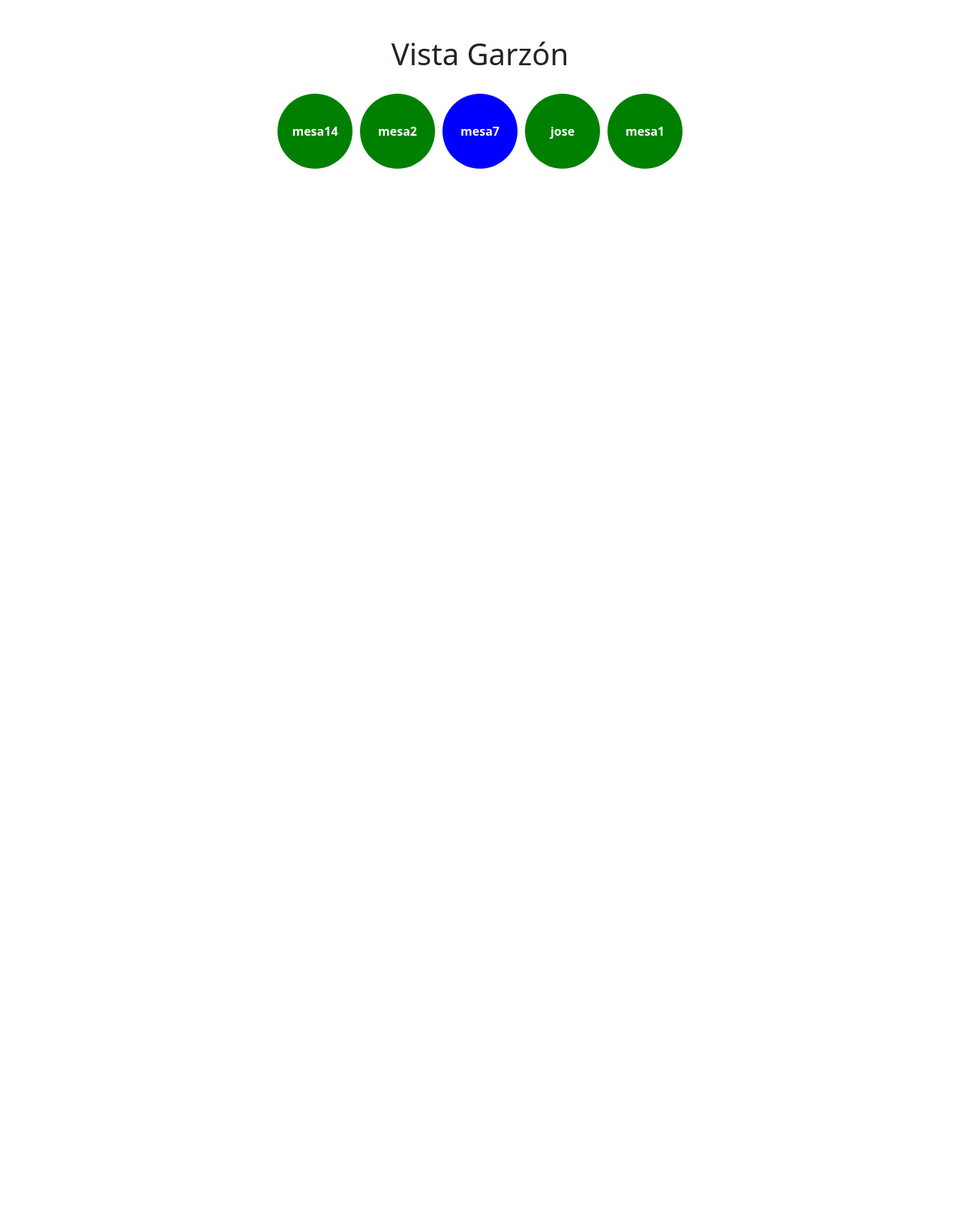
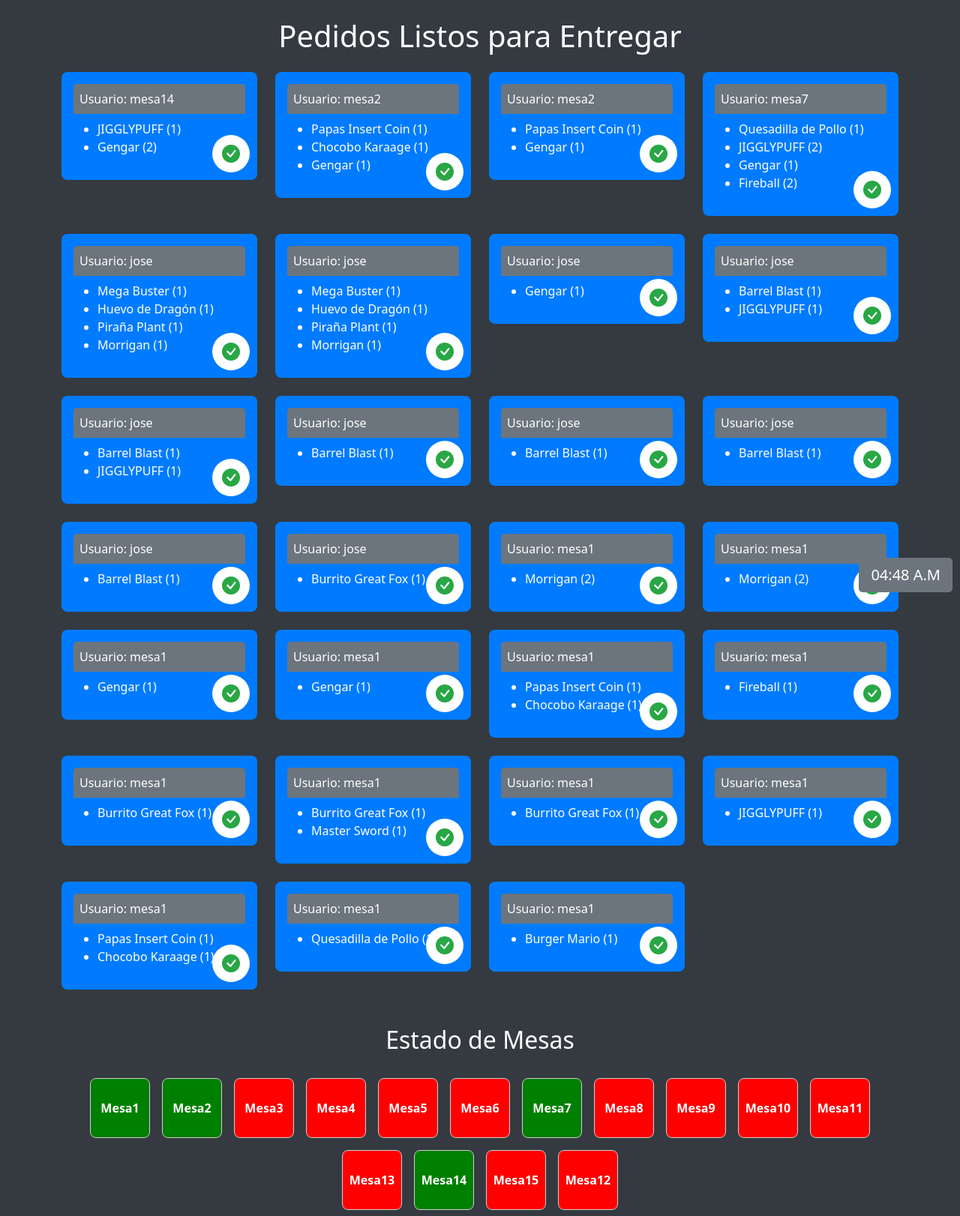
Before and after one commit to JIACaro/menu_touch, a Django app: page /garzon/ in a window 1280 px wide. Shown: the whole page at 75% size. Before the commit the page ends 225 px from the top, so only its background shows below. Run offline with Django 5.2, Linux system fonts and the light colour scheme; a user stored in the database is signed in; data comes from the database, SQL or seed files in the repository; both versions use the stored data as it was after the commit; some libraries are stand-ins or nearby versions.

Commit message:
mejoras a vista garzon

```diff
--- a/garzon/templates/garzon/gestion_pedidos.html
+++ b/garzon/templates/garzon/gestion_pedidos.html
@@ -1,39 +1,65 @@
+{% load static %}
 <!DOCTYPE html>
 <html lang="es">
 <head>
-    {% load static %}
     <meta charset="UTF-8">
     <meta name="viewport" content="width=device-width, initial-scale=1.0">
-    <title>Vista Garzón</title>
+    <title>Pedidos Listos para Entregar</title>
     <link rel="stylesheet" href="https://cdn.jsdelivr.net/npm/bootstrap@5.3.0-alpha1/dist/css/bootstrap.min.css">
-    <style>
-        .mesa {
-            width: 100px;
-            height: 100px;
-            margin: 5px;
-            text-align: center;
-            line-height: 100px;
-            border-radius: 50%;
-            color: white;
-            font-weight: bold;
-            cursor: pointer;
-        }
-        .mesa-prep { background-color: orange; } /* En preparación */
-        .mesa-list { background-color: green; }  /* Listo */
-        .mesa-entr { background-color: blue; }   /* Entregado */
-    </style>
+    <link rel="stylesheet" href="https://cdn.jsdelivr.net/npm/bootstrap-icons@1.9.0/font/bootstrap-icons.css">
+    <link rel="stylesheet" href="{% static 'css/garzon.css' %}">
 </head>
 <body>
-    <div class="container text-center mt-5">
-        <h1 class="mb-4">Vista Garzón</h1>
+
+    <form style="display: none;">{% csrf_token %}</form>
+
+<div class="container mt-4">
+    <h1 class="text-center mb-4">Pedidos Listos para Entregar</h1>
+    <div class="row g-4">
+        {% for pedido in pedidos %}
+            <div class="col-md-3">
+                <div class="order-card position-relative" id="order-card-{{ pedido.id }}">
+                    <div class="order-header">
+                        Usuario: {{ pedido.mesa.username }}
+                    </div>
+                    <ul class="mt-2">
+                        {% for pedido_producto in pedido.pedidoproducto_set.all %}
+                            <li>{{ pedido_producto.producto.nombre }} ({{ pedido_producto.cantidad }})</li>
+                        {% endfor %}
+                    </ul>
+                    <button class="check-button btn" data-order-id="{{ pedido.id }}">
+                        <i class="bi bi-check-circle-fill"></i>
+                    </button>
+                </div>
+            </div>
+        {% empty %}
+            <p class="text-center">No hay pedidos listos para entregar.</p>
+        {% endfor %}
+    </div>
+
+    <div class="mesas mt-5">
+        <h2 class="text-center mb-4">Estado de Mesas</h2>
         <div class="d-flex justify-content-center flex-wrap">
-            {% for mesa, estado in mesas_estado.items %}
-                <div class="mesa mesa-{{ estado|lower }}" data-pedido-id="{{ pedido.id }}">
-                    {{ mesa }}
-                </div>
+            {% for mesa in mesas_con_estados %}
+            <div class="mesa-card mx-2 my-2 text-center" style="width: 80px; height: 80px;
+                background-color:
+                    {% if mesa.estado == 'PAGAR' %} yellow
+                    {% elif mesa.estado == 'LIST' %} green
+                    {% elif mesa.estado == 'PREP' %} blue
+                    {% else %} red {% endif %};">
+                {{ mesa.username }}
+            </div>
             {% endfor %}
         </div>
     </div>
-    <script src="{% static 'js/garzon.js' %}"></script>
+
+
+    <div class="clock" id="clock">13:00 P.M</div>
+
+</div>
+
+<script src="https://cdn.jsdelivr.net/npm/bootstrap@5.3.0-alpha1/dist/js/bootstrap.bundle.min.js"></script>
+<script src="{% static 'js/garzon.js' %}"></script>
+
 </body>
 </html>
--- a/garzon/urls.py
+++ b/garzon/urls.py
@@ -2,5 +2,6 @@ from django.urls import path
 from . import views
 
 urlpatterns = [
-    path('', views.gestion_pedidos, name='garzon_gestion_pedidos'),
+    path('', views.gestion_pedidos, name='gestion_pedidos'),
+    path('cambiar-estado-pedido/<int:order_id>/', views.cambiar_estado_pedido_garzon, name='cambiar_estado_pedido_garzon'),
 ]
--- a/garzon/views.py
+++ b/garzon/views.py
@@ -1,14 +1,74 @@
 from django.shortcuts import render
-from pedidos.models import Pedido
+from pedidos.models import Pedido, PerfilUsuario  # Importa el modelo Pedido desde la aplicación de pedidos
+from django.http import JsonResponse
+from django.views.decorators.http import require_POST
+from django.views.decorators.csrf import csrf_exempt
+
+def gestion_pedidos(request):
+    # Filtra pedidos listos para entrega
+    pedidos = Pedido.objects.filter(estado='LIST').order_by('fecha_pedido')
+
+    # Filtra usuarios con el rol de "mesa"
+    perfiles_mesas = PerfilUsuario.objects.filter(rol='mesa')
+
+    # Calcula el estado de cada mesa basado en los estados actuales
+    mesas_con_estados = []
+    for perfil in perfiles_mesas:
+        mesa_pedidos = perfil.usuario.pedido_set.all()
+        if mesa_pedidos.filter(estado='PAGAR').exists():
+            estado = 'PAGAR'
+        elif mesa_pedidos.filter(estado='LIST').exists():
+            estado = 'LIST'
+        elif mesa_pedidos.filter(estado='PREP').exists():
+            estado = 'PREP'
+        else:
+            estado = 'OTHER'
+        mesas_con_estados.append({
+            'username': perfil.usuario.username,
+            'estado': estado
+        })
+
+    return render(request, 'garzon/gestion_pedidos.html', {
+        'pedidos': pedidos,
+        'mesas_con_estados': mesas_con_estados
+    })
 
 
-def gestion_pedidos(request):
-    pedidos = Pedido.objects.all()
-    mesas_estado = {}
+def cambiar_estado_pedido_garzon(request, order_id):
+    print("Iniciando el proceso para cambiar el estado del pedido en Garzón...")
 
-    for pedido in pedidos:
-        estado = pedido.estado  # PREP, LIST, ENTR
-        mesa = pedido.mesa.username
-        mesas_estado[mesa] = estado  # Sobrescribe el estado con el último pedido
+    if request.method != 'POST':
+        return JsonResponse({"error": "Método no permitido"}, status=405)
 
-    return render(request, 'garzon/gestion_pedidos.html', {'mesas_estado': mesas_estado})
+    try:
+        pedido = Pedido.objects.get(id=order_id)
+        print(f"Pedido encontrado: {pedido}")
+
+        # Cambia el estado según la lógica
+        if pedido.estado == 'PREP':  # Si el pedido está en preparación
+            print("Cambiando el estado del pedido a 'Listo para entrega'")
+            pedido.estado = 'LIST'
+            pedido.save()
+            return JsonResponse({"success": True, "new_state": "LIST"})
+
+        elif pedido.estado == 'LIST':  # Si el pedido está listo
+            print("Cambiando el estado del pedido a 'Entregado'")
+            pedido.estado = 'ENTR'
+            pedido.save()
+            return JsonResponse({"success": True, "new_state": "ENTR"})
+
+        elif pedido.estado == 'ENTR':  # Si el pedido ya fue entregado
+            print("El pedido ya ha sido entregado.")
+            return JsonResponse({"error": "El pedido ya ha sido entregado"}, status=400)
+
+        else:  # Maneja cualquier otro estado inesperado
+            print(f"Estado desconocido: {pedido.estado}")
+            return JsonResponse({"error": f"El estado actual ({pedido.estado}) no permite el cambio"}, status=400)
+
+    except Pedido.DoesNotExist:
+        print("Error: Pedido no encontrado")
+        return JsonResponse({"error": "Pedido no encontrado"}, status=404)
+
+    except Exception as e:
+        print(f"Error desconocido: {e}")
+        return JsonResponse({"error": "Error interno del servidor"}, status=500)
--- a/pedidos/models.py
+++ b/pedidos/models.py
@@ -26,16 +26,18 @@ class Pedido(models.Model):
         ('PREP', 'En preparación'),
         ('LIST', 'Listo para entrega'),
         ('ENTR', 'Entregado'),
+        ('PAGAR', 'Quieren pagar'),
     ]
 
     mesa = models.ForeignKey(settings.AUTH_USER_MODEL, on_delete=models.CASCADE)  # Cambiado a AUTH_USER_MODEL
     fecha_pedido = models.DateTimeField(auto_now_add=True)
     productos = models.ManyToManyField(Producto, through='PedidoProducto')
     total = models.IntegerField(default=0)
-    estado = models.CharField(max_length=4, choices=ESTADOS, default='PREP')  # Estado inicial
+    estado = models.CharField(max_length=6, choices=ESTADOS, default='PREP')  # Estado inicial
 
     def __str__(self):
         return f"Pedido #{self.id} - Mesa: {self.mesa.username} - Estado: {self.get_estado_display()}"
+
 
 # Modelo intermedio para manejar la cantidad de productos en un pedido
 class PedidoProducto(models.Model):
--- /dev/null
+++ b/pedidos/static/css/garzon.css
@@ -0,0 +1,58 @@
+.order-card {
+    background-color: #007bff;
+    color: white;
+    border-radius: 8px;
+    padding: 1rem;
+    transition: opacity 0.5s ease-out;
+}
+.order-header {
+    background-color: #6c757d;
+    color: white;
+    padding: 0.5rem;
+    border-radius: 5px 5px 0 0;
+}
+.check-button {
+    position: absolute;
+    bottom: 10px;
+    right: 10px;
+    font-size: 1.5rem;
+    color: #28a745;
+    background-color: #ffffff;
+    border-radius: 50%;
+    width: 50px;
+    height: 50px;
+    display: flex;
+    align-items: center;
+    justify-content: center;
+    border: none;
+}
+.clock {
+    position: fixed;
+    bottom: 10px;
+    right: 10px;
+    font-size: 1.25rem;
+    color: white;
+    background-color: #6c757d;
+    padding: 0.5rem 1rem;
+    border-radius: 5px;
+}
+body {
+    background-color: #343a40;
+    color: white;
+}
+#pedidos-realizados {
+    display: block !important;
+    color: white !important;  /* Asegura que el texto sea blanco y visible en un fondo oscuro */
+    padding: 10px;
+    font-size: 1rem;
+}
+.mesa-card {
+    border: 1px solid #ccc;
+    border-radius: 8px;
+    color: white;
+    font-weight: bold;
+    display: flex;
+    align-items: center;
+    justify-content: center;
+    text-transform: capitalize;
+}
--- a/pedidos/static/js/garzon.js
+++ b/pedidos/static/js/garzon.js
@@ -1,58 +1,58 @@
-document.addEventListener('DOMContentLoaded', function () {
-    // Función para refrescar la vista automáticamente cada 10 segundos
-    function autoRefresh() {
-        setInterval(() => {
-            location.reload();
-        }, 10000); // Refresca cada 10 segundos
+document.addEventListener('DOMContentLoaded', function() {
+    function updateClock() {
+        const clockElement = document.getElementById('clock');
+        if (clockElement) {
+            const now = new Date();
+            const hours = now.getHours().toString().padStart(2, '0');
+            const minutes = now.getMinutes().toString().padStart(2, '0');
+            const period = hours >= 12 ? 'P.M' : 'A.M';
+            clockElement.textContent = `${hours}:${minutes} ${period}`;
+        }
     }
+    setInterval(updateClock, 1000);
+    updateClock();
 
-    // Función para cambiar el estado de un pedido
-    function cambiarEstadoPedido(pedidoId) {
-        fetch(`http://127.0.0.1:8000/garzon/cambiar-estado-pedido/${pedidoId}/`, {
-            method: 'POST',
-            headers: {
-                'X-CSRFToken': getCSRFToken(),
-                'Content-Type': 'application/json',
-            },
-        })
-            .then((response) => {
+    document.querySelectorAll('.check-button').forEach(button => {
+        button.addEventListener('click', function() {
+            const orderId = this.getAttribute('data-order-id');
+            console.log("Order ID:", orderId);
+            console.log("CSRF Token:", getCSRFToken());
+
+            fetch(`http://127.0.0.1:8000/garzon/cambiar-estado-pedido/${orderId}/`, { // URL de Garzón
+                method: 'POST',
+                headers: {
+                    'X-CSRFToken': getCSRFToken(),
+                    'Content-Type': 'application/json',
+                }
+            })
+            .then(response => {
+                if (response.headers.get("content-type") && response.headers.get("content-type").includes("text/html")) {
+                    return response.text().then(html => {
+                        console.error("Unexpected HTML response:", html);
+                        throw new Error("Received HTML instead of JSON.");
+                    });
+                }
                 if (!response.ok) {
-                    throw new Error('Error en la respuesta de la red');
+                    throw new Error('Network response was not ok');
                 }
                 return response.json();
             })
-            .then((data) => {
+            .then(data => {
                 if (data.success) {
-                    // Recargar para reflejar los cambios
+                    // Recargar la página automáticamente
                     location.reload();
                 } else {
-                    console.error('Error al cambiar el estado del pedido:', data.error);
+                    console.error('Error:', data.error);
                 }
             })
-            .catch((error) => {
-                console.error('Error en la solicitud:', error);
+            .catch(error => {
+                console.error('Error:', error);
             });
-    }
-
-    // Función para obtener el token CSRF
-    function getCSRFToken() {
-        const cookieValue = document.cookie
-            .split('; ')
-            .find((row) => row.startsWith('csrftoken='))
-            ?.split('=')[1];
-        return cookieValue || '';
-    }
-
-    // Escuchar eventos de clic en los botones de las mesas (si los hay)
-    document.querySelectorAll('.mesa').forEach((mesa) => {
-        mesa.addEventListener('click', function () {
-            const pedidoId = this.getAttribute('data-pedido-id'); // Obtener ID del pedido de un atributo personalizado
-            if (pedidoId) {
-                cambiarEstadoPedido(pedidoId);
-            }
         });
     });
 
-    // Inicializar el auto-refresh
-    autoRefresh();
+    function getCSRFToken() {
+        const token = document.cookie.split(';').find(row => row.trim().startsWith('csrftoken='));
+        return token ? token.split('=')[1] : null;
+    }
 });
```
Also changed, not shown: db.sqlite3, pedidos/migrations/0002_alter_pedido_estado.py (added), pedidos/migrations/0003_alter_pedido_estado.py (added), pedidos/migrations/0004_alter_pedido_estado.py (added).
